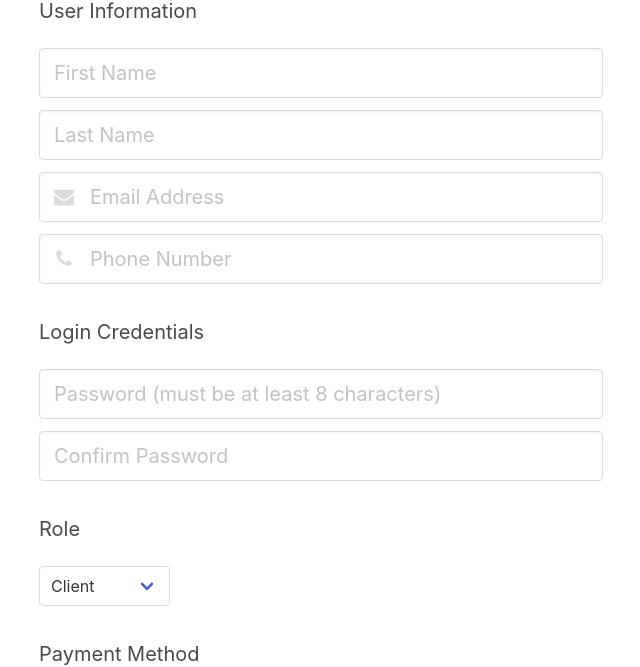
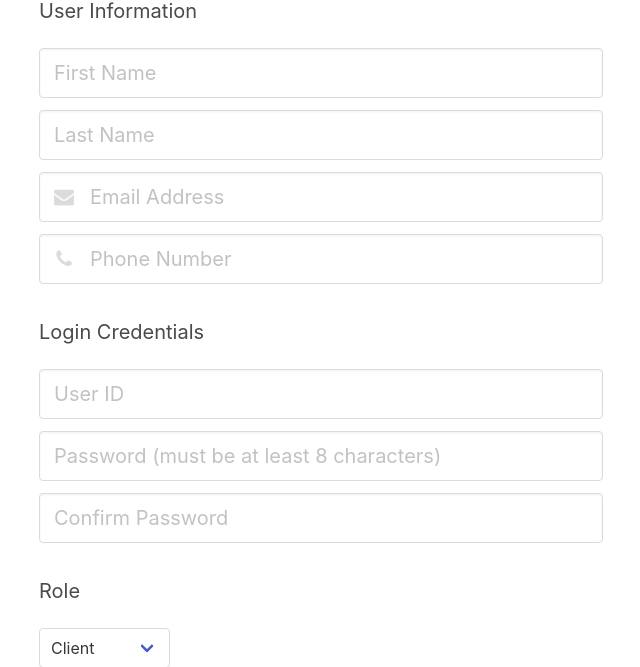
Before and after one commit to ahalyasanjiv/turkSystem, a Flask app: template templates/application.html in a window 1280 px wide. Shown: the part 293-960 px from the top of the page, without its empty margins (319-959 px from the left). Run offline with Flask 2, Linux system fonts and the light colour scheme; the template is opened without the code that fills it: values that come from a table or form of the project are taken from there, others are empty; some libraries are stand-ins or nearby versions.

Commit message:
Altered application page

```diff
--- a/templates/application.html
+++ b/templates/application.html
@@ -96,11 +96,11 @@
 						<h2 class="subtitle">
 					        Login Credentials
 					    </h2>
-				      	<!-- Username -->
+				      	<!-- User ID -->
 						<div class="field">
-							<div class="control">{{ form.username(placeholder="Username", class="form-control input is-medium") }}</div>
-					        {% if form.username.errors %}
-					          	{% for error in form.username.errors %}
+							<div class="control">{{ form.user_id(placeholder="User ID", class="form-control input is-medium") }}</div>
+					        {% if form.user_id.errors %}
+					          	{% for error in form.user_id.errors %}
 					            	<p class="is-danger">{{ error }}</p>
 					          	{% endfor %}
 					        {% endif %}
```
